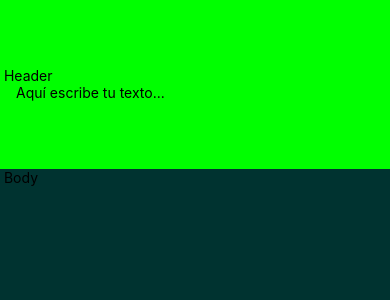
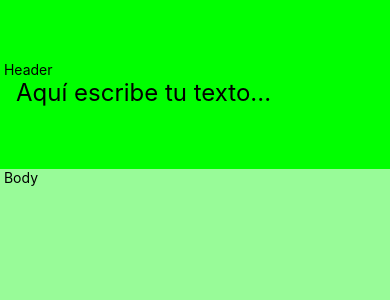
Before and after one commit to ACordoba15/ToDoApp_ReactNative, a React Native app: screen / in a window 390 px wide. Shown: the top 300 px of the page. Built offline with nearby package versions, Linux system fonts and the light colour scheme.

Commit message:
Se aagregan tareas y se eliminar

```diff
--- a/App.js
+++ b/App.js
@@ -1,3 +1,4 @@
+/* eslint-disable react/prop-types */
 /* eslint-disable no-undef */
 /* eslint-disable no-unused-vars */
 import React from "react";
@@ -30,6 +31,15 @@ export default class App extends React.Component {
     console.log(this.state.tareas.length);
   };
 
+  eliminarTarea = (id) => {
+    const nuevasTarea = this.state.tareas.filter((tarea) => {
+      return tarea.key !== id;
+    });
+    this.setState({
+      tareas: nuevasTarea,
+    });
+  };
+
   render() {
     return (
       <View style={styles.container}>
@@ -40,7 +50,7 @@ export default class App extends React.Component {
           onSubmitEditing={this.props.agregar}
         />
         <Text>{this.state.texto}</Text>
-        <Body tareas={this.state.tareas} />
+        <Body tareas={this.state.tareas} eliminar={this.eliminarTarea} />
       </View>
     );
   }
--- a/Body.js
+++ b/Body.js
@@ -2,6 +2,7 @@
 /* eslint-disable no-undef */
 import React, { Component } from "react";
 import { StyleSheet, View, Text, FlatList } from "react-native";
+import Tarea from "./Tarea";
 
 class Body extends Component {
   constructor(props) {
@@ -15,7 +16,9 @@ class Body extends Component {
         <Text> Body </Text>
         <FlatList
           data={this.props.tareas}
-          renderItem={({ item }) => <Text>{item.texto}</Text>}
+          renderItem={({ item }) => (
+            <Tarea item={item} eliminar={this.props.eliminar} />
+          )}
         />
       </View>
     );
@@ -25,7 +28,7 @@ class Body extends Component {
 const styles = StyleSheet.create({
   container: {
     flex: 8,
-    backgroundColor: "#003330",
+    backgroundColor: "#98FB98",
   },
 });
 
--- a/Header.js
+++ b/Header.js
@@ -25,6 +25,7 @@ const styles = StyleSheet.create({
   },
   texto: {
     paddingHorizontal: 16,
+    fontSize: 24,
   },
 });
 
--- /dev/null
+++ b/Tarea.js
@@ -0,0 +1,40 @@
+/* eslint-disable react/prop-types */
+import React, { Component } from "react";
+import { View, Text, StyleSheet, TouchableOpacity } from "react-native";
+import { Ionicons } from "@expo/vector-icons";
+
+class Tarea extends Component {
+  constructor(props) {
+    super(props);
+    this.state = {};
+  }
+
+  render() {
+    return (
+      <View style={styles.container}>
+        <Text style={styles.texto}> {this.props.item.texto} </Text>
+        <TouchableOpacity
+          onPress={() => {
+            this.props.eliminar(this.props.item.key);
+          }}
+        >
+          <Ionicons name="md-trash" size={24} color="gray" />
+        </TouchableOpacity>
+      </View>
+    );
+  }
+}
+
+const styles = StyleSheet.create({
+  container: {
+    flex: 1,
+    flexDirection: "row",
+    justifyContent: "space-between",
+    paddingHorizontal: 16,
+  },
+  texto: {
+    fontSize: 24,
+  },
+});
+
+export default Tarea;
```
